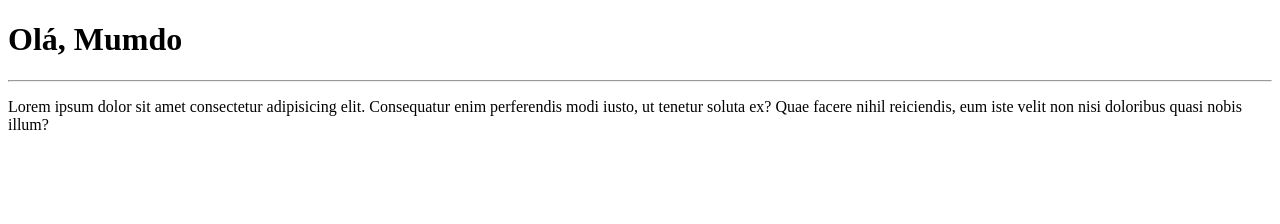
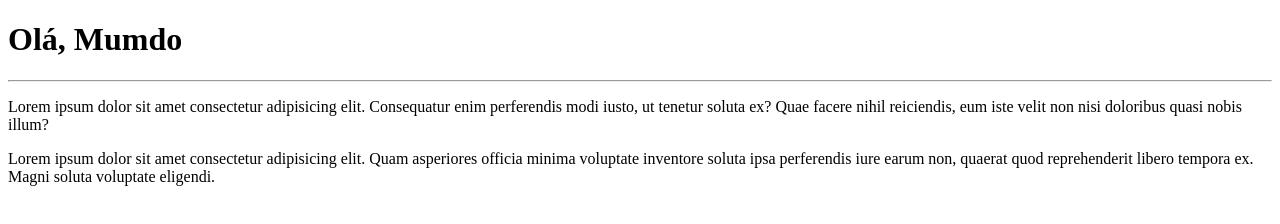
Before and after one commit to NilsonFigueiredo/Ola-Mundo, a plain HTML site: page Site-exemplo/index.html in a window 1280 px wide. Drawn offline with Linux system fonts and the light colour scheme.

Commit message:
Adicionei um parágrafo

```diff
--- a/Site-exemplo/index.html
+++ b/Site-exemplo/index.html
@@ -10,5 +10,6 @@
     <h1>Olá, Mumdo</h1>
     <hr>
     <p>Lorem ipsum dolor sit amet consectetur adipisicing elit. Consequatur enim perferendis modi iusto, ut tenetur soluta ex? Quae facere nihil reiciendis, eum iste velit non nisi doloribus quasi nobis illum?</p>
+    <p>Lorem ipsum dolor sit amet consectetur adipisicing elit. Quam asperiores officia minima voluptate inventore soluta ipsa perferendis iure earum non, quaerat quod reprehenderit libero tempora ex. Magni soluta voluptate eligendi.</p>
 </body>
 </html>
```
